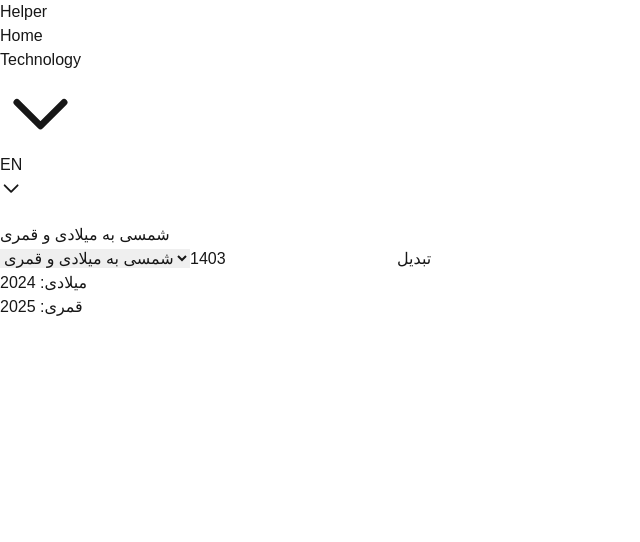
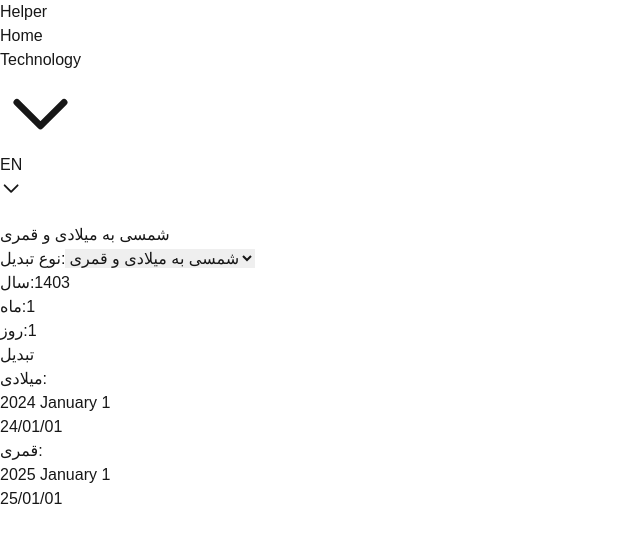
Before and after one commit to homayunmmdy/whatsapp-link-generator, a Next.js app: page /en/convert-date in a window 1280 px wide. Both pictures are taken after a click on the button "تبدیل". Shown: the top 542 px of the page, without its empty margins (0-640 px from the left). Built offline with nearby package versions, Linux system fonts and the light colour scheme.

Commit message:
add : month and day into date converter

```diff
--- a/package.json
+++ b/package.json
@@ -9,6 +9,7 @@
     "lint": "next lint"
   },
   "dependencies": {
+    "framer-motion": "^12.4.7",
     "next": "15.1.7",
     "next-intl": "^3.26.5",
     "react": "^19.0.0",
--- a/src/app/[locale]/convert-date/page.tsx
+++ b/src/app/[locale]/convert-date/page.tsx
@@ -1,5 +1,6 @@
 "use client"
 import { useState } from "react";
+import { motion } from "framer-motion";
 
 const converters = [
   { id: "shamsi", label: "شمسی به میلادی و قمری" },
@@ -7,14 +8,77 @@ const converters = [
   { id: "ghamari", label: "قمری به شمسی و میلادی" },
 ];
 
-const convertDate = (type: string, year: number) => {
+// Enhanced conversion function with day support
+const convertDate = (type: string, year: number, month: number, day: number) => {
+  // Format the date with year, month, and day in different formats
+  const formatDate = (year: number, month: number, day: number) => {
+    // Format: YYYY Month DD
+    const monthNames = ["January", "February", "March", "April", "May", "June",
+                       "July", "August", "September", "October", "November", "December"];
+    const longFormat = `${year} ${monthNames[month - 1]} ${day}`;
+
+    // Format: YY/MM/DD
+    const shortFormat = `${String(year).slice(-2)}/${String(month).padStart(2, '0')}/${String(day).padStart(2, '0')}`;
+
+    return { longFormat, shortFormat };
+  };
+
   switch (type) {
     case "shamsi":
-      return { miladi: year + 621, ghamari: year + 622 };
+      // Simple conversion logic - in a real app, this would use proper calendar conversion
+      const miladiYear = year + 621;
+      const ghamariYear = year + 622;
+
+      return {
+        miladi: {
+          ...formatDate(miladiYear, month, day),
+          year: miladiYear,
+          month,
+          day
+        },
+        ghamari: {
+          ...formatDate(ghamariYear, month, day),
+          year: ghamariYear,
+          month,
+          day
+        }
+      };
     case "miladi":
-      return { shamsi: year - 621, ghamari: year - 1 };
+      const shamsiYear = year - 621;
+      const ghamariYear2 = year - 1;
+
+      return {
+        shamsi: {
+          ...formatDate(shamsiYear, month, day),
+          year: shamsiYear,
+          month,
+          day
+        },
+        ghamari: {
+          ...formatDate(ghamariYear2, month, day),
+          year: ghamariYear2,
+          month,
+          day
+        }
+      };
     case "ghamari":
-      return { shamsi: year - 622, miladi: year + 1 };
+      const shamsiYear2 = year - 622;
+      const miladiYear2 = year + 1;
+
+      return {
+        shamsi: {
+          ...formatDate(shamsiYear2, month, day),
+          year: shamsiYear2,
+          month,
+          day
+        },
+        miladi: {
+          ...formatDate(miladiYear2, month, day),
+          year: miladiYear2,
+          month,
+          day
+        }
+      };
     default:
       return {};
   }
@@ -23,44 +87,127 @@ const convertDate = (type: string, year: number) => {
 export default function DateConverter() {
   const [selectedConverter, setSelectedConverter] = useState(converters[0].id);
   const [year, setYear] = useState(1403);
-  const [result, setResult] = useState<{ miladi?: number; shamsi?: number; ghamari?: number }>({});
+  const [month, setMonth] = useState(1);
+  const [day, setDay] = useState(1);
+  const [result, setResult] = useState<any>({});
 
   const handleConvert = () => {
-    const conversion = convertDate(selectedConverter, year);
+    const conversion = convertDate(selectedConverter, year, month, day);
     setResult(conversion);
   };
 
+  // Get the days in a month (simplified)
+  const getDaysInMonth = (year: number, month: number) => {
+    // This is simplified - a real implementation would consider leap years
+    const daysInMonth = [31, 31, 31, 31, 31, 31, 30, 30, 30, 30, 30, 29];
+    return daysInMonth[month - 1] || 30;
+  };
+
   return (
-    <div className="mx-auto flex w-80 flex-col items-center gap-6 rounded-lg bg-gray-100 p-6 shadow-md">
-      <h1 className="text-xl font-bold text-gray-700">{converters.find((c) => c.id === selectedConverter)?.label}</h1>
+    <motion.div
+      className="mx-auto flex w-full max-w-md flex-col items-center gap-6 rounded-2xl border border-teal-300 bg-white p-8 shadow-2xl"
+      initial={{ opacity: 0, scale: 0.9 }}
+      animate={{ opacity: 1, scale: 1 }}
+      transition={{ duration: 0.3 }}
+    >
+      <h1 className="text-2xl font-bold text-teal-700">{converters.find((c) => c.id === selectedConverter)?.label}</h1>
+
+      <div className="w-full">
+        <label className="mb-2 block text-right text-teal-700">نوع تبدیل:</label>
         <select
           value={selectedConverter}
           onChange={(e) => setSelectedConverter(e.target.value)}
-        className="w-full rounded-md border p-2"
+          className="w-full rounded-lg border border-teal-500 bg-white p-3 text-lg focus:ring-2 focus:ring-teal-500"
         >
           {converters.map((converter) => (
             <option key={converter.id} value={converter.id}>{converter.label}</option>
           ))}
         </select>
+      </div>
+
+      <div className="w-full">
+        <label className="mb-2 block text-right text-teal-700">سال:</label>
         <input
           type="number"
           value={year}
           onChange={(e) => setYear(Number(e.target.value))}
-        className="w-full rounded-md border p-2 text-center"
+          className="w-full rounded-lg border border-teal-500 bg-white p-3 text-center text-lg focus:ring-2 focus:ring-teal-500"
+          placeholder="سال"
         />
-      <button
+      </div>
+
+      <div className="w-full">
+        <label className="mb-2 block text-right text-teal-700">ماه:</label>
+        <input
+          type="number"
+          value={month}
+          onChange={(e) => {
+            const newMonth = Number(e.target.value);
+            setMonth(newMonth);
+            // Adjust day if it exceeds the max days in the selected month
+            const maxDays = getDaysInMonth(year, newMonth);
+            if (day > maxDays) {
+              setDay(maxDays);
+            }
+          }}
+          className="w-full rounded-lg border border-teal-500 bg-white p-3 text-center text-lg focus:ring-2 focus:ring-teal-500"
+          placeholder="ماه"
+          min="1"
+          max="12"
+        />
+      </div>
+
+      <div className="w-full">
+        <label className="mb-2 block text-right text-teal-700">روز:</label>
+        <input
+          type="number"
+          value={day}
+          onChange={(e) => setDay(Number(e.target.value))}
+          className="w-full rounded-lg border border-teal-500 bg-white p-3 text-center text-lg focus:ring-2 focus:ring-teal-500"
+          placeholder="روز"
+          min="1"
+          max={getDaysInMonth(year, month)}
+        />
+      </div>
+
+      <motion.button
         onClick={handleConvert}
-        className="w-full rounded-md bg-blue-500 px-4 py-2 text-white hover:bg-blue-600"
+        className="w-full rounded-lg bg-teal-500 px-6 py-3 text-lg text-white transition-all hover:bg-teal-600"
+        whileHover={{ scale: 1.05 }}
+        whileTap={{ scale: 0.95 }}
       >
         تبدیل
-      </button>
+      </motion.button>
+
       {Object.keys(result).length > 0 && (
-        <div className="w-full rounded-md bg-white p-4 text-center shadow-md">
-          {result.miladi && <p className="text-gray-700">میلادی: {result.miladi}</p>}
-          {result.shamsi && <p className="text-gray-700">شمسی: {result.shamsi}</p>}
-          {result.ghamari && <p className="text-gray-700">قمری: {result.ghamari}</p>}
+        <motion.div
+          className="w-full rounded-lg border border-teal-300 bg-teal-50 p-5 text-center text-lg shadow-md"
+          initial={{ opacity: 0, y: 10 }}
+          animate={{ opacity: 1, y: 0 }}
+        >
+          {result.miladi && (
+            <div className="mb-2 border-b border-teal-200 pb-2">
+              <p className="font-bold text-teal-700">میلادی:</p>
+              <p className="text-teal-700">{result.miladi.longFormat}</p>
+              <p className="text-teal-700">{result.miladi.shortFormat}</p>
             </div>
           )}
+          {result.shamsi && (
+            <div className="mb-2 border-b border-teal-200 pb-2">
+              <p className="font-bold text-teal-700">شمسی:</p>
+              <p className="text-teal-700">{result.shamsi.longFormat}</p>
+              <p className="text-teal-700">{result.shamsi.shortFormat}</p>
             </div>
+          )}
+          {result.ghamari && (
+            <div>
+              <p className="font-bold text-teal-700">قمری:</p>
+              <p className="text-teal-700">{result.ghamari.longFormat}</p>
+              <p className="text-teal-700">{result.ghamari.shortFormat}</p>
+            </div>
+          )}
+        </motion.div>
+      )}
+    </motion.div>
   );
 }
```
Also changed, not shown: 1 other file (tests, documents, lock files or other folders). Lines whose indentation alone changed are shown as unchanged.
